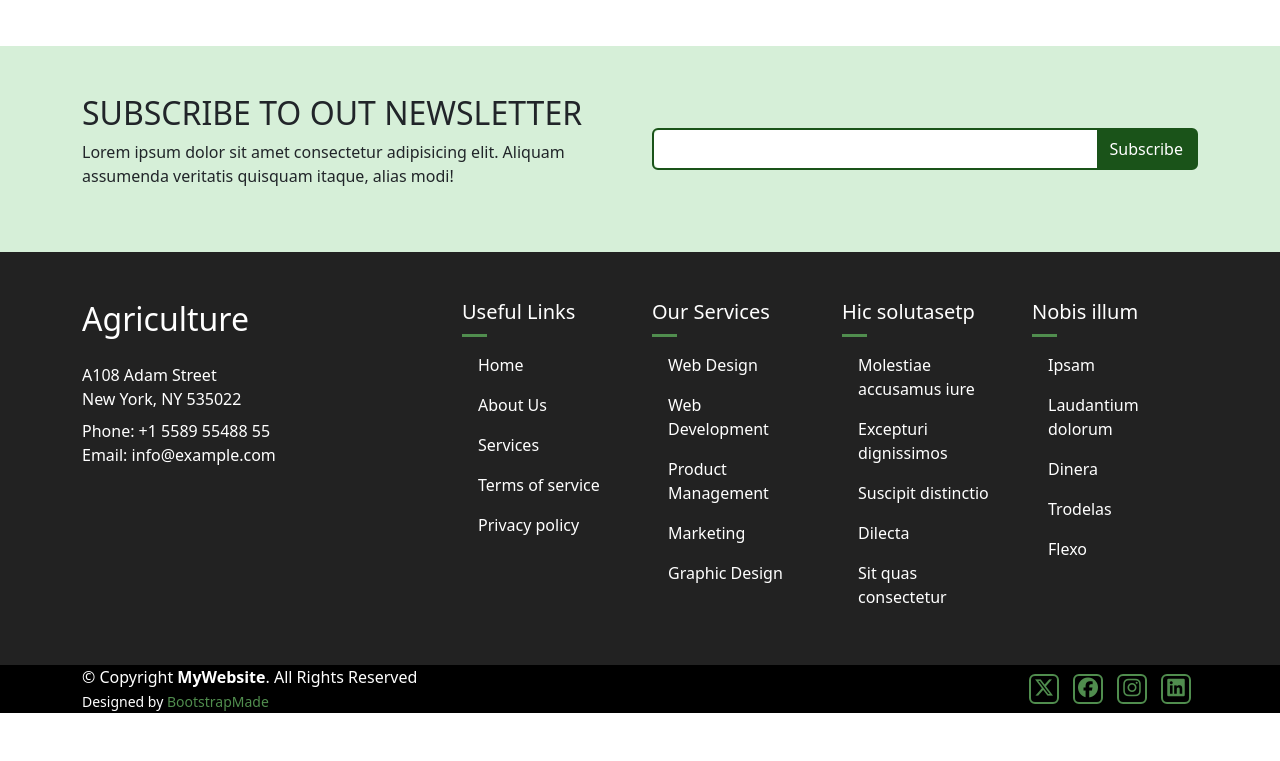
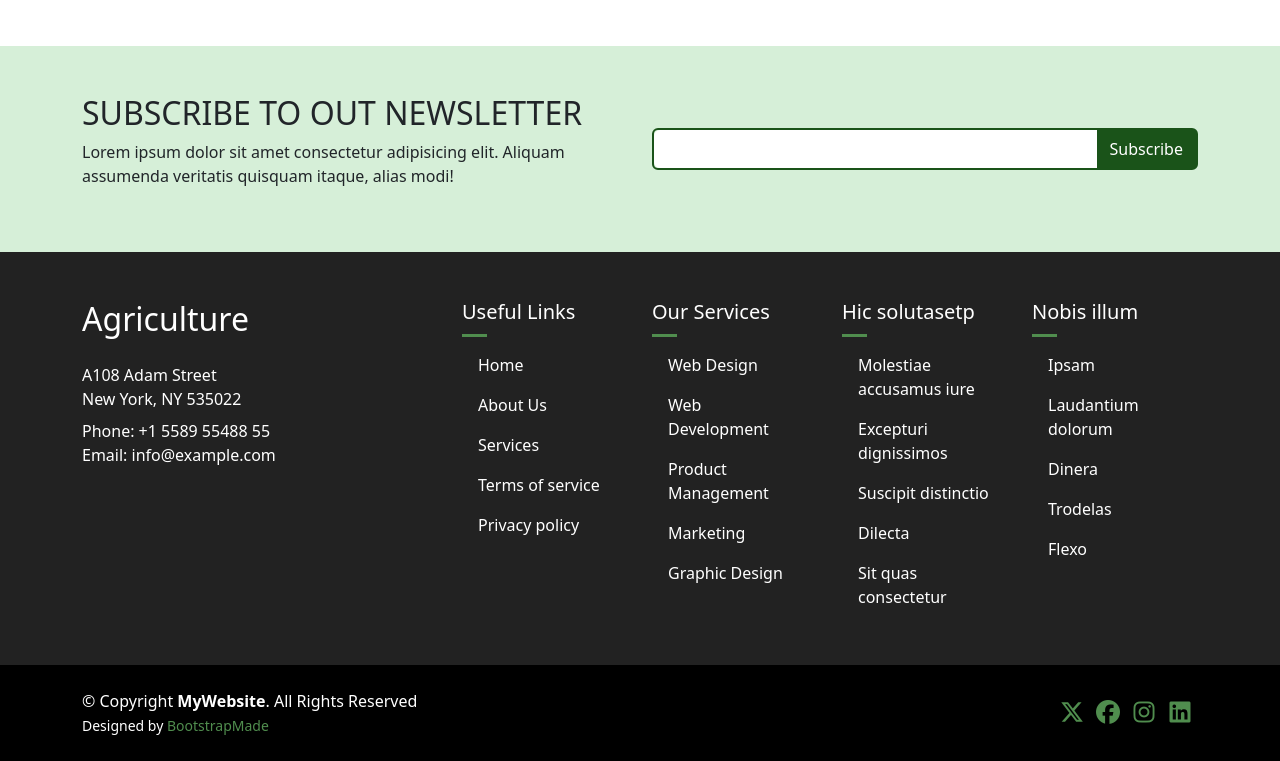
Before and after one commit to VikramJha-WebDeveloper/Agriculture, a React (Vite) app: page / in a window 1280 px wide. Shown: the part 4915-5676 px from the top of the page. Before the commit the page ends 5628 px from the top, so only its background shows below. Built offline with nearby package versions, Linux system fonts and the light colour scheme.

Commit message:
remove borders from social media icons in footer section ad added padding

```diff
--- a/src/components/Footer.jsx
+++ b/src/components/Footer.jsx
@@ -36,18 +36,13 @@ const Footer = ({ colors }) => {
       transition-duration: 0.3s;
     }
     .social-medias {
-      margin: 0px 7px;
-      border: 2px solid ${colors.secondColor};
+      margin: 0px 3px;
+      /* border: 2px solid ${colors.secondColor}; */
       width: 30px;
       height: 30px;
       display: flex;
       align-items: center;
       justify-content: center;
-      transition-duration: 0.3s;
-
-      &:hover {
-        background-color: ${colors.secondColor};
-      }
       &:hover i {
         color: white;
       }
@@ -152,7 +147,7 @@ const Footer = ({ colors }) => {
         </div>
       </div>
       <div style={{ backgroundColor: "black" }}>
-        <div className="container">
+        <div className="container py-4">
           <div className="row">
             <div className="col col-12 col-lg-6 d-flex mt-3 mt-lg-0 order-2 order-lg-1">
               <div className="mx-auto ms-lg-0 d-inline-block">
@@ -168,22 +163,22 @@ const Footer = ({ colors }) => {
               <div className="d-flex mx-auto me-lg-0">
                 <div className="social-medias rounded">
                   <a href="#" className="m-0 p-0">
-                    <i class="fa-brands fa-x-twitter"></i>
+                    <i class="fa-brands fa-x-twitter fs-4"></i>
                   </a>
                 </div>
                 <div className="social-medias rounded">
                   <a href="#" className="m-0 p-0">
-                    <i class="fa-brands fa-facebook"></i>
+                    <i class="fa-brands fa-facebook fs-4"></i>
                   </a>
                 </div>
                 <div className="social-medias rounded">
                   <a href="#" className="m-0 p-0">
-                    <i class="fa-brands fa-instagram"></i>
+                    <i class="fa-brands fa-instagram fs-4"></i>
                   </a>
                 </div>
                 <div className="social-medias rounded">
                   <a href="#" className="m-0 p-0">
-                    <i class="fa-brands fa-linkedin"></i>
+                    <i class="fa-brands fa-linkedin fs-4"></i>
                   </a>
                 </div>
               </div>
```
